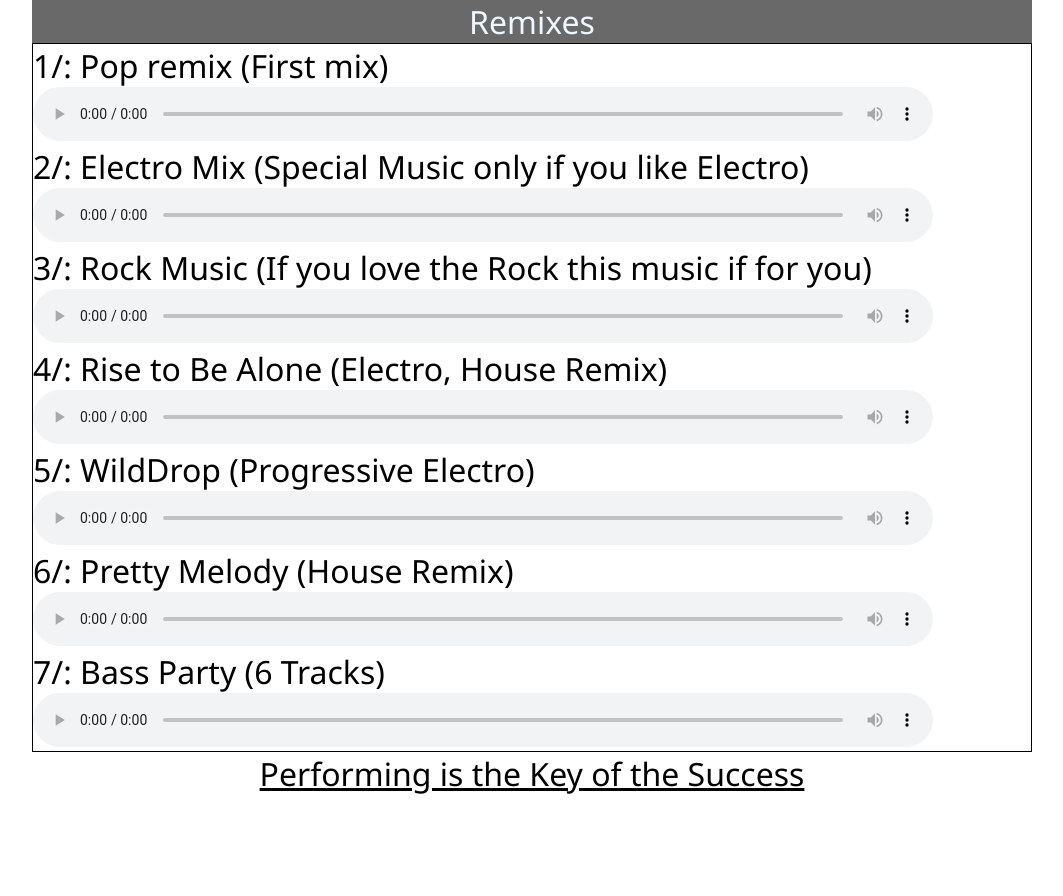
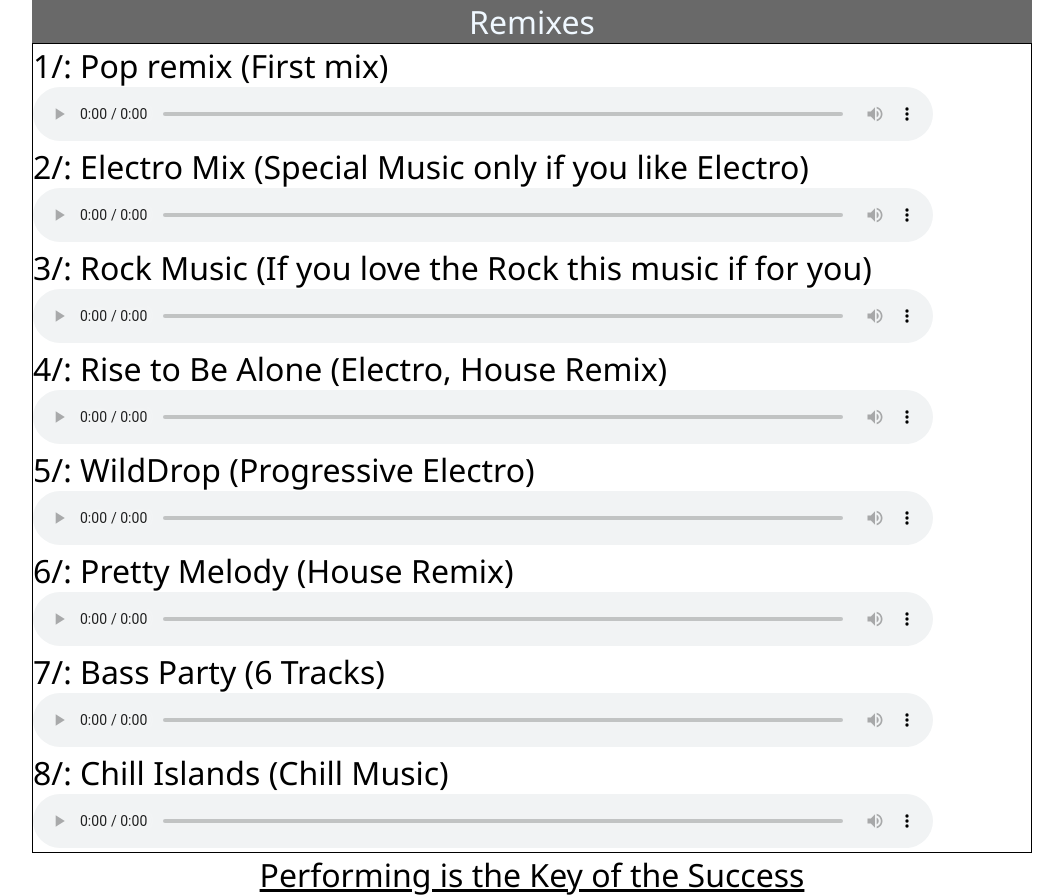
Before and after one commit to KenseiZ/myBlog, a plain HTML site: page index.html in a window 1280 px wide. Shown: the whole page, without its empty margins (108-1171 px from the left). Before the commit the page ends 800 px from the top, so only its background shows below. Drawn offline with Linux system fonts and the light colour scheme.

Commit message:
ajout de Chill Islands

```diff
--- a/index.html
+++ b/index.html
@@ -25,6 +25,8 @@
         <audio src="Pretty Melody.mp3" controls></audio>
         <div>7/: Bass Party (6 Tracks)</div>
         <audio src="BassParty.mp3" controls></audio>
+        <div>8/: Chill Islands (Chill Music)</div>
+        <audio src="Chill Islands.mp3" controls></audio>
     </main>
     <div id="Citation">Performing is the Key of the Success</div>
 </body>
```
Also changed, not shown: 1 other file.
